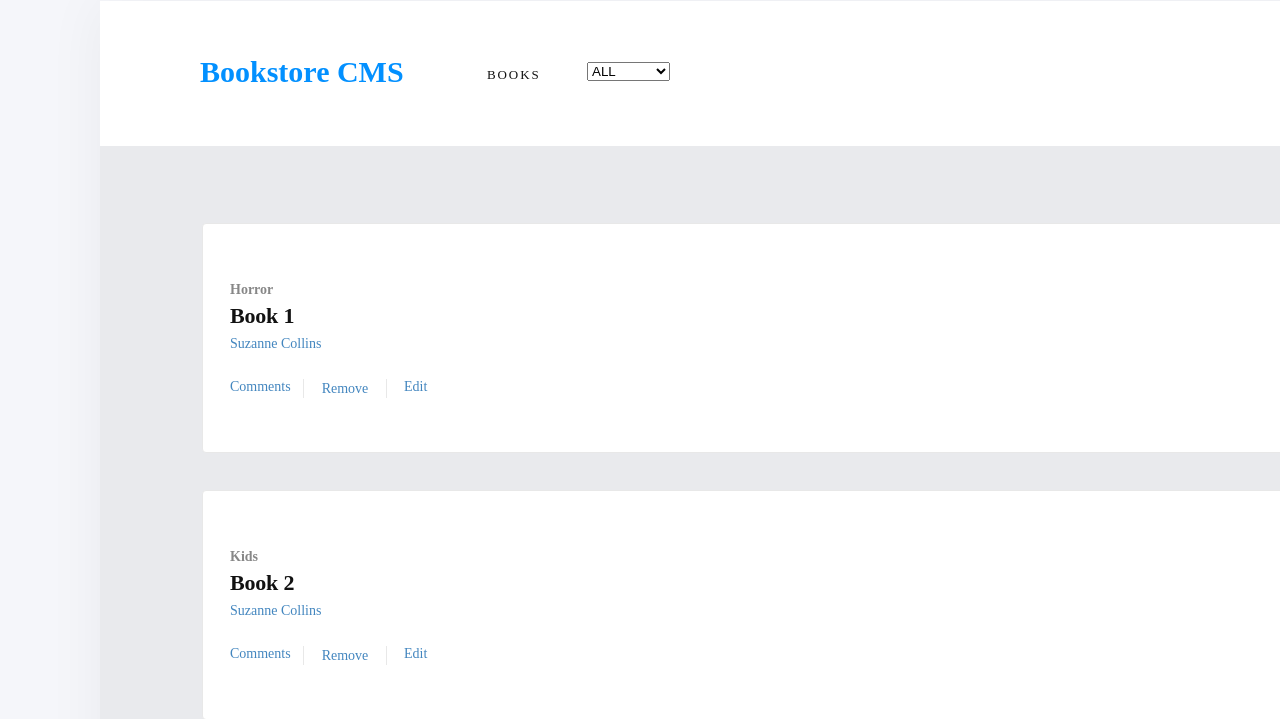
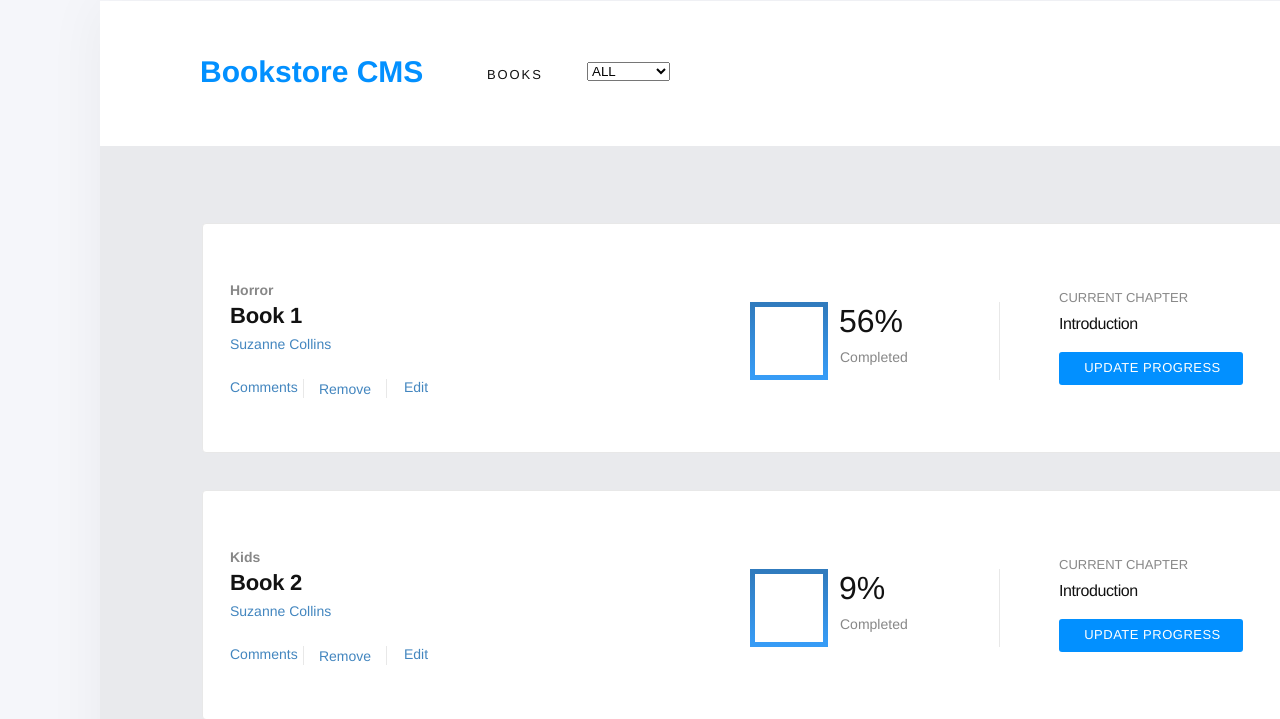
Before and after one commit to rajkumardas2701/bookstore, a React (Create React App) app: page / in a window 1280 px wide. Shown: the part 148-867 px from the top of the page. Built offline with nearby package versions, Linux system fonts and the light colour scheme.

Commit message:
Add style for Book section

```diff
--- a/src/components/Book.js
+++ b/src/components/Book.js
@@ -14,13 +14,28 @@ const Book = ({ book, deleteBook }) => (
         <span className="bookControl" id="edit">Edit</span>
       </div>
     </div>
-    {/* <div>
+    <div className="progressSection">
+      <div className="completionBar" />
+      <div>
+        <p className="percent">
+          {Math.floor(Math.random() * 100)}
+          %
+        </p>
+        <p className="completeText">Completed</p>
+      </div>
+    </div>
+    <div className="chapterSection">
+      <p className="currentChap">
+        CURRENT CHAPTER
+      </p>
+      <p className="chapNo">
+        Introduction
+      </p>
+      <button type="button" className="progressBtn">
+        <span className="progressTxt">UPDATE PROGRESS</span>
+      </button>
 
     </div>
-    <div>
-
-    </div> */}
-
   </section>
 
 );
--- a/src/styles/App.css
+++ b/src/styles/App.css
@@ -14,6 +14,7 @@
   box-shadow: 0 0 60px 0 rgba(0, 0, 0, 0.05);
   background-color: rgba(0, 0, 0, 0.05);
 }
+
 /*
 .App-logo {
   height: 40vmin;
--- a/src/styles/Book.css
+++ b/src/styles/Book.css
@@ -18,7 +18,7 @@
   padding: 32px 147px 26px 27px;
   border-radius: 4px;
   border: solid 1px #e8e8e8;
-  background-color: #ffffff;
+  background-color: #fff;
 }
 
 .BookDetails {
@@ -37,7 +37,7 @@
   height: 18px;
   margin: 0 39px 0 0;
   opacity: 0.5;
-  font-family: Montserrat;
+  font-family: Montserrat Arial, Helvetica, sans-serif;
   font-size: 14px;
   font-weight: bold;
   font-stretch: normal;
@@ -51,7 +51,7 @@
   width: 197px;
   height: 29px;
   margin: 3px 323px 0 0;
-  font-family: RobotoSlab;
+  font-family: RobotoSlab Arial, Helvetica, sans-serif;
   font-size: 22px;
   font-weight: bold;
   font-stretch: normal;
@@ -65,7 +65,7 @@
   width: 107px;
   height: 19px;
   margin: 4px 0 0;
-  font-family: RobotoSlab;
+  font-family: RobotoSlab Arial, Helvetica, sans-serif;
   font-size: 14px;
   font-weight: 300;
   font-stretch: normal;
@@ -77,7 +77,7 @@
 
 .bookControl {
   height: 19px;
-  font-family: RobotoSlab;
+  font-family: RobotoSlab Arial, Helvetica, sans-serif;
   font-size: 14px;
   font-weight: 300;
   font-stretch: normal;
@@ -96,7 +96,7 @@
   width: 84px;
   margin: 3px 0 2px 0;
   background: white;
-  border: solid 1px #e8e8e8;;
+  border: solid 1px #e8e8e8;
   border-top: none;
   border-bottom: none;
 }
@@ -105,3 +105,101 @@
   width: 27px;
   margin: 3px 298px 2px 17px;
 }
+
+.progressSection {
+  display: flex;
+  flex-direction: row;
+  border-right: solid 1px #e8e8e8;
+}
+
+.completionBar {
+  width: 68px;
+  height: 68px;
+  border-style: solid;
+  border-width: 5px;
+  border-image-source: linear-gradient(to bottom, #307bbe, #379cf6);
+  border-image-slice: 1;
+  border-radius: 100px;
+}
+
+.percent {
+  width: 68px;
+  height: 39px;
+  margin: 1px 92px 0 11px;
+  font-family: Montserrat Arial, Helvetica, sans-serif;
+  font-size: 32px;
+  font-weight: normal;
+  font-stretch: normal;
+  font-style: normal;
+  line-height: normal;
+  letter-spacing: normal;
+  color: #121212;
+}
+
+.completeText {
+  width: 80px;
+  height: 18px;
+  margin: 7px 79px 12px 12px;
+  opacity: 0.5;
+  font-family: Montserrat Arial, Helvetica, sans-serif;
+  font-size: 14px;
+  font-weight: normal;
+  font-stretch: normal;
+  font-style: normal;
+  line-height: normal;
+  letter-spacing: normal;
+  color: #121212;
+}
+
+.currentChap {
+  width: 156px;
+  height: 18px;
+  margin: 1px 58px 0 59px;
+  opacity: 0.5;
+  font-family: RobotoSlab Arial, Helvetica, sans-serif;
+  font-size: 13px;
+  font-weight: 300;
+  font-stretch: normal;
+  font-style: normal;
+  line-height: normal;
+  letter-spacing: normal;
+  color: #121212;
+}
+
+.chapNo {
+  width: 75px;
+  height: 21px;
+  margin: 7px 109px 4px 59px;
+  font-family: RobotoSlab Arial, Helvetica, sans-serif;
+  font-size: 16px;
+  font-weight: 300;
+  font-stretch: normal;
+  font-style: normal;
+  line-height: normal;
+  letter-spacing: -0.4px;
+  color: #121212;
+}
+
+.progressBtn {
+  width: 184px;
+  height: 33px;
+  margin: 12px 0 9px 59px;
+  padding: 7px 19px 8px 22px;
+  border-radius: 3px;
+  background-color: #0290ff;
+  border-style: none;
+}
+
+.progressTxt {
+  width: 143px;
+  height: 18px;
+  font-family: RobotoSlab Arial, Helvetica, sans-serif;
+  font-size: 13px;
+  font-weight: 300;
+  font-stretch: normal;
+  font-style: normal;
+  line-height: normal;
+  letter-spacing: 0.5px;
+  text-align: center;
+  color: #fff;
+}
--- a/src/styles/Booklist.css
+++ b/src/styles/Booklist.css
@@ -3,7 +3,7 @@
   height: 95px;
   margin: 0 0 38px;
   padding: 23px 99px 27px 100px;
-  background-color: #ffffff;
+  background-color: #fff;
   display: flex;
   flex-direction: row;
   align-items: center;
@@ -13,7 +13,7 @@
   width: 240px;
   height: 37px;
   margin: 6px 47px 2px 0;
-  font-family: Montserrat;
+  font-family: Montserrat Arial, Helvetica, sans-serif;
   font-size: 30px;
   font-weight: bold;
   font-stretch: normal;
@@ -27,7 +27,7 @@
   width: 59px;
   height: 16px;
   margin: 18px 41px 11px 0;
-  font-family: Montserrat;
+  font-family: Montserrat Arial, Helvetica, sans-serif;
   font-size: 13px;
   font-weight: normal;
   font-stretch: normal;
@@ -42,7 +42,7 @@
   height: 16px;
   margin: 18px 664px 11px 41px;
   opacity: 0.5;
-  font-family: Montserrat;
+  font-family: Montserrat Arial, Helvetica, sans-serif;
   font-size: 13px;
   font-weight: normal;
   font-stretch: normal;
```
